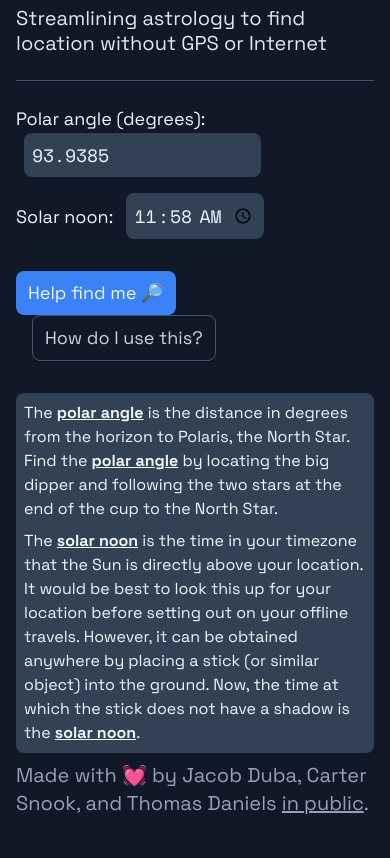
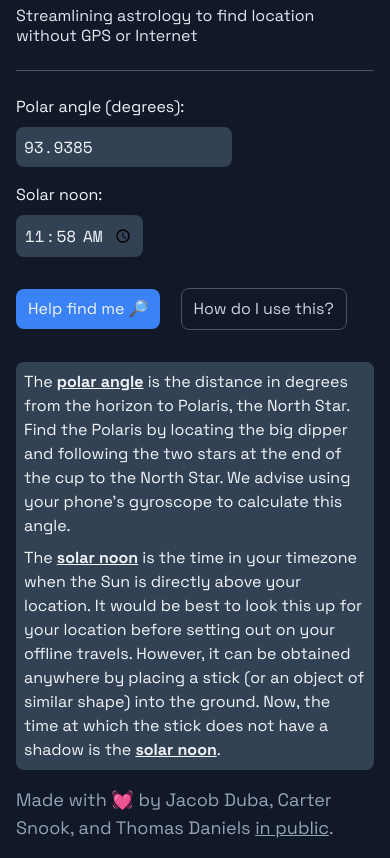
Before and after one commit to sno2/cstar, a website built with Vite: page index.html in a window 390 px wide. Both pictures are taken after a click on the button "How do I use this?". Shown: the part 98-956 px from the top of the page. Before the commit the page ends 931 px from the top, so only its background shows below. Built offline with nearby package versions, Linux system fonts and the light colour scheme.

Commit message:
feat: better responsive view for phones

```diff
--- a/index.html
+++ b/index.html
@@ -9,28 +9,28 @@
   <body class="bg-gray-900 text-slate-100 p-4 min-h-screen flex flex-col">
     <header class="pb-6 border-slate-600 border-b">
       <h1 class="text-6xl font-bold my-3">CSTAR 🌐</h1>
-      <h2 class="text-xl text-slate-200 mt-4 leading-tight">
+      <h2 class="sm:text-lg md:text-xl text-slate-200 mt-4 leading-tight">
         Streamlining astrology to find location without GPS or Internet
       </h2>
     </header>
     <main class="flex-1">
-      <form id="form" class="mt-6 text-lg">
+      <form id="form" class="mt-6 sm:text-md md:text-lg">
         <label for="polarAngle">
-          Polar angle (degrees):
+          <div class="mr-2 md:inline-block mb-2">Polar angle (degrees):</div>
           <input
             name="polarAngle"
             type="number"
             step="any"
-            class="bg-slate-700 stroke-slate-950 ml-2 p-2 rounded-lg mono"
+            class="bg-slate-700 stroke-slate-950 p-2 rounded-lg mono"
             value="93.9385"
           />
         </label>
         <label for="solarNoon" class="block py-4">
-          Solar noon:
+          <div class="mr-2 md:inline-block mb-2">Solar noon:</div>
           <input
             name="solarNoon"
             type="time"
-            class="bg-slate-700 ml-2 p-2 rounded-lg mr-1 mono"
+            class="bg-slate-700 p-2 rounded-lg mono"
             value="11:58"
           />
         </label>
@@ -64,24 +64,24 @@
         <p>
           The <span class="font-bold underline">polar angle</span> is the
           distance in degrees from the horizon to Polaris, the North Star. Find
-          the <span class="font-bold underline">polar angle</span> by locating
-          the big dipper and following the two stars at the end of the cup to
-          the North Star.
+          the Polaris by locating the big dipper and following the two stars at
+          the end of the cup to the North Star. We advise using your phone's
+          gyroscope to calculate this angle.
         </p>
 
         <p class="mt-2">
           The <span class="font-bold underline">solar noon</span> is the time in
-          your timezone that the Sun is directly above your location. It would
+          your timezone when the Sun is directly above your location. It would
           be best to look this up for your location before setting out on your
           offline travels. However, it can be obtained anywhere by placing a
-          stick (or similar object) into the ground. Now, the time at which the
-          stick does not have a shadow is the
+          stick (or an object of similar shape) into the ground. Now, the time
+          at which the stick does not have a shadow is the
           <span class="font-bold underline">solar noon</span>.
         </p>
       </aside>
     </main>
-    <footer class="pt-2">
-      <h3 class="text-slate-400 text-xl">
+    <footer class="pt-4">
+      <h3 class="text-slate-400 text-lg">
         Made with 💓 by Jacob Duba, Carter Snook, and Thomas Daniels
         <a
           href="https://github.com/sno2/sextant"
```
